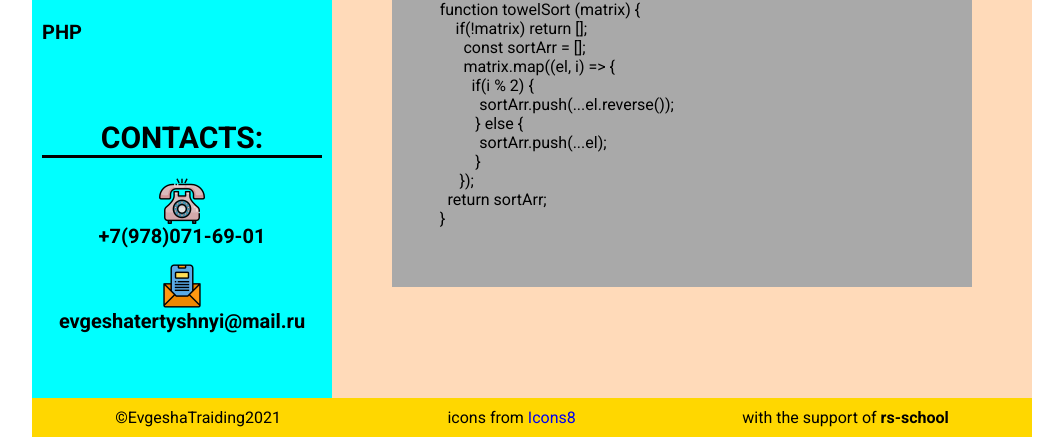
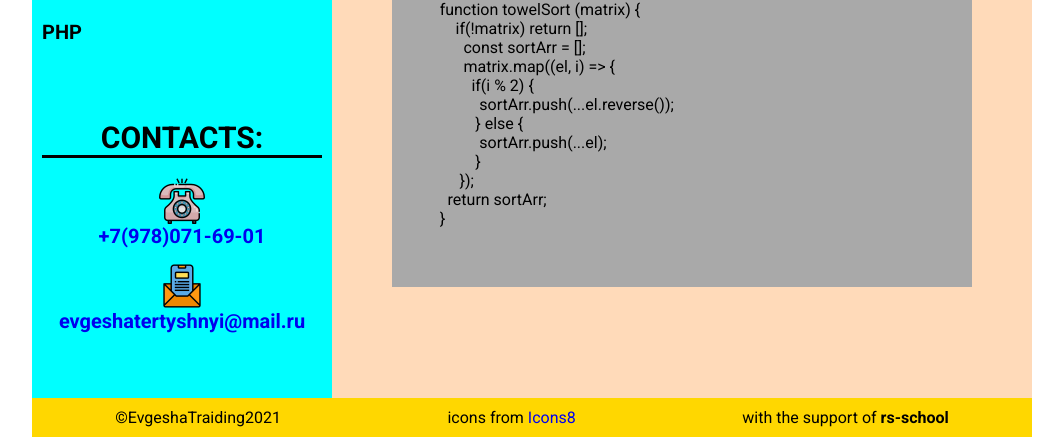
Before and after one commit to CrazyDog1811/rsschool-cv, a plain HTML site: page index.html in a window 1280 px wide. Shown: the part 1082-1519 px from the top of the page, without its empty margins (108-1171 px from the left). Drawn offline with Linux system fonts and the light colour scheme.

Commit message:
fix: add link tel,mail

```diff
--- a/index.html
+++ b/index.html
@@ -67,8 +67,8 @@
                 <section id="contacts">
                     <h2 class="chapters">contacts:</h2>
                     <ol class="contact-list">
-                        <li class="contact-item"><span class="phone"></span>+7(978)071-69-01</li>
-                        <li class="contact-item"><span class="email"></span>evgeshatertyshnyi@mail.ru</li>
+                        <li class="contact-item"><span class="phone"></span><a href="tel: +7978071-69-01">+7(978)071-69-01</a></li>
+                        <li class="contact-item"><span class="email"></span><a href="mailto: evgeshatertyshnyi@mail.ru">evgeshatertyshnyi@mail.ru</a></li>
                     </ol>
                 </section>
             </aside>
--- a/style.css
+++ b/style.css
@@ -358,6 +358,10 @@ font-weight: 700;
     background-image: url("./assets/svg/icons8-email-46.png");
 }
 
+.contact-item>a{
+    text-decoration: none;
+}
+
 main {
     width: 70%;
     padding: 20px;
```
